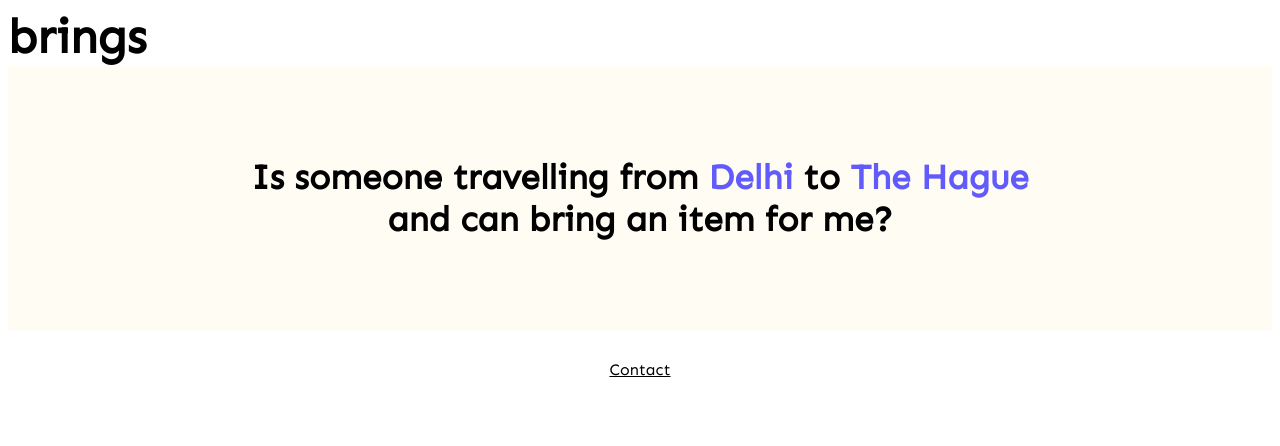
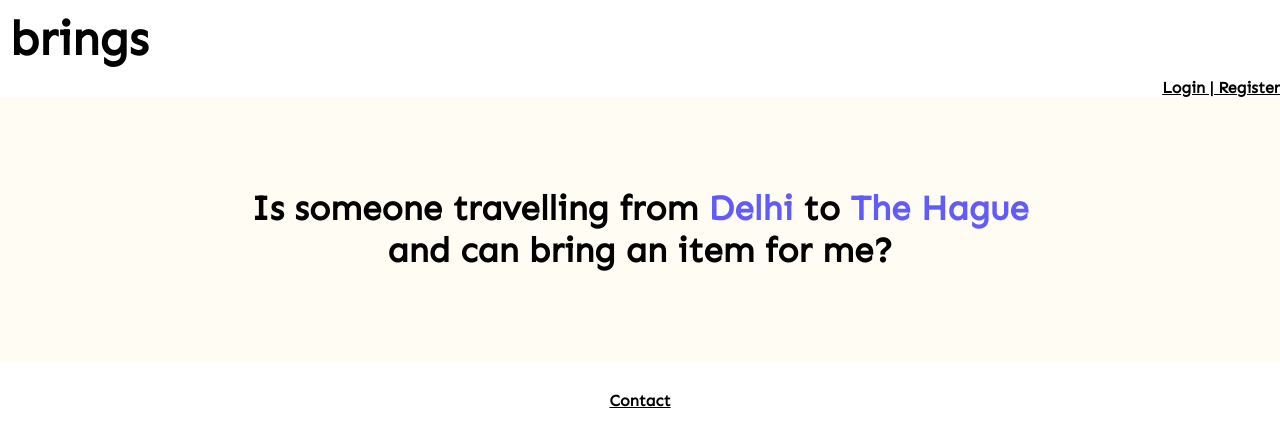
Before and after one commit to bringsapp/website, a plain HTML site: page index.html in a window 1280 px wide. Drawn offline with Linux system fonts and the light colour scheme; a web font is replaced by a local one.

Commit message:
Route test by folder

```diff
--- a/index.html
+++ b/index.html
@@ -16,14 +16,19 @@
 </head>
 <body>
     <div>
-    <span id="logo">brings</span>
+        <div id="logo" class="bold">
+            <span >brings</span>
+        </div>
+        <div style="text-align: right;" class="bold">
+            <span><a href="login">Login | Register</a></span>
+        </div>
     </div>
     <div id="title" class="font-big text-cen">
         Is someone travelling from <span class="title-city">Delhi</span> to <span class="title-city">The Hague</span>
         <br> and can bring an item for me?
     </div>
     <div></div>
-    <footer class="text-cen padding-30">
+    <footer class="text-cen padding-30 bold">
         <a href="https://twitter.com/bringsappdotcom">Contact</a>
     </footer>
 </body>
--- a/style/style.css
+++ b/style/style.css
@@ -1,9 +1,13 @@
 *{
     font-family: 'Sen', sans-serif;
     /* font-family: 'Euclid Circular B', sans-serif; */
+    margin: 0;
 }
 #logo{
     font-size: 48px;
+    padding: 10px;
+}
+.bold{
     font-weight: bold;
 }
 .font-big{
```
Also changed, not shown: login/index.html (added, +1 -0 lines).
